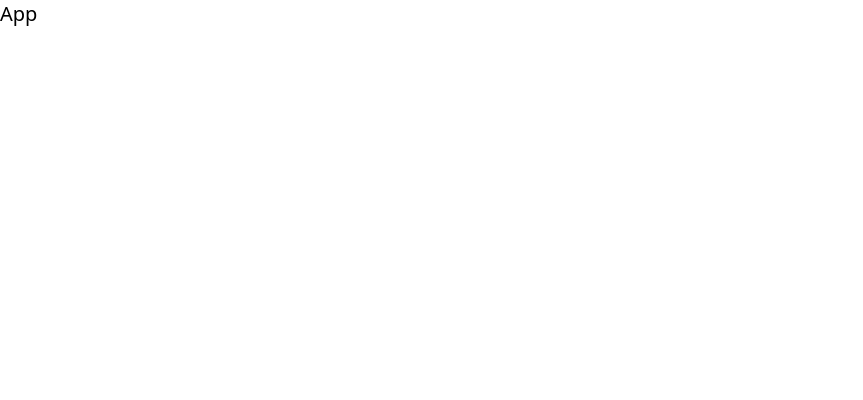
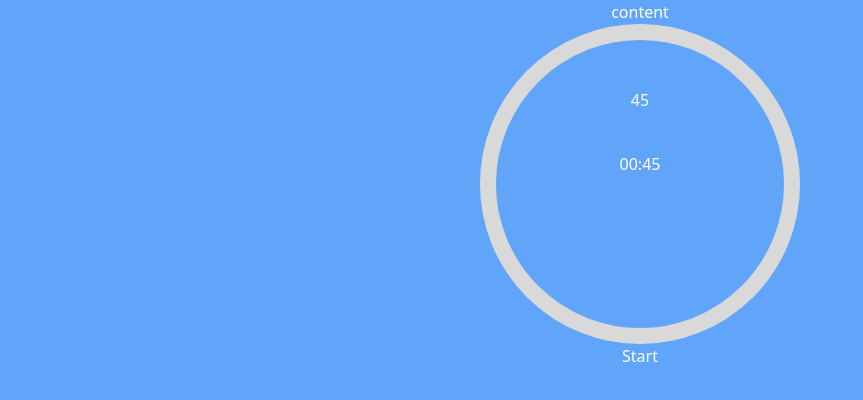
Before and after one commit to BurNing1993/pomodoro-, a React (Create React App) app: page / in a window 1280 px wide. Shown: the top 400 px of the page, without its empty margins (0-863 px from the left). Built offline with nearby package versions, Linux system fonts and the light colour scheme.

Commit message:
feat:app

```diff
--- a/package.json
+++ b/package.json
@@ -13,7 +13,9 @@
     "@types/react": "^16.9.53",
     "@types/react-dom": "^16.9.8",
     "autoprefixer": "^9",
+    "dayjs": "^1.10.4",
     "postcss": "^7",
+    "rc-progress": "^3.1.3",
     "react": "^17.0.1",
     "react-dom": "^17.0.1",
     "react-scripts": "4.0.2",
--- a/src/App.tsx
+++ b/src/App.tsx
@@ -1,11 +1,65 @@
-import React from 'react';
+import React, { useEffect, useRef, useState } from 'react'
+import { Circle } from 'rc-progress'
+import dayjs from 'dayjs'
+import duration from 'dayjs/plugin/duration'
+dayjs.extend(duration)
 
 function App() {
+  let timer: NodeJS.Timeout
+  const [content, setContent] = useState('content')
+  const [time, setTime] = useState<duration.Duration>(
+    dayjs.duration(45, 'second')
+  )
+  const [timeUp, setTimeUp] = useState(false)
+  const [percent, setPercent] = useState(0)
+
+  let total: number = 45
+
+  const onStart = (content?: string, m: number = 45) => {
+    setTimeUp(false)
+    total = m
+    setTime(dayjs.duration(m, 'second'))
+    if (content) {
+      setContent(content)
+    }
+    timer = setInterval(() => {
+      setTime((t) => {
+        const remain = t.subtract(1, 'second')
+        const p = parseInt(
+          ((1 - remain.asSeconds() / total) * 100).toFixed(0),
+          10
+        )
+        setPercent(p)
+        if (remain.seconds() <= 0 && timer) {
+          setTimeUp(true)
+          clearInterval(timer)
+        }
+        return remain
+      })
+    }, 1000)
+  }
+
   return (
-    <div className="text-xl">
-       App
+    <div className="bg-blue-400 text-white text-center">
+      <div className="w-full max-w-xl mx-auto h-screen ">
+        <p>{content}</p>
+        <section className="p-16 mx-auto w-80 h-80 relative">
+          <div className="absolute top-32 left-1/2 transform -translate-x-1/2 z-20">
+            {time.format('mm:ss')}
+          </div>
+          <div>{total}</div>
+          <Circle
+            className="absolute top-0 left-0 z-10"
+            percent={percent}
+            strokeWidth={5}
+            trailWidth={5}
+            strokeColor="#000"
+          />
+        </section>
+        <button onClick={() => onStart()}>Start</button>
+      </div>
     </div>
-  );
+  )
 }
 
-export default App;
+export default App
```
Also changed, not shown: src/index.css (line endings or trailing spaces), 1 other file (tests, documents, lock files or other folders).
